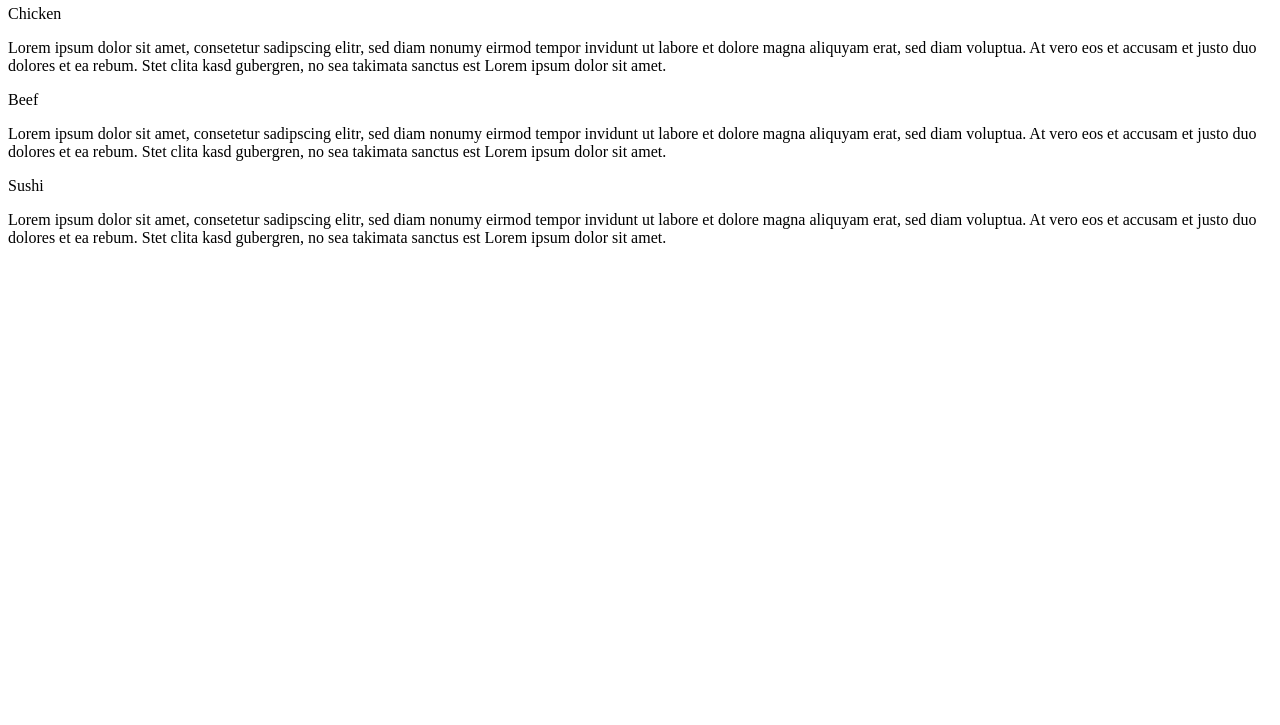
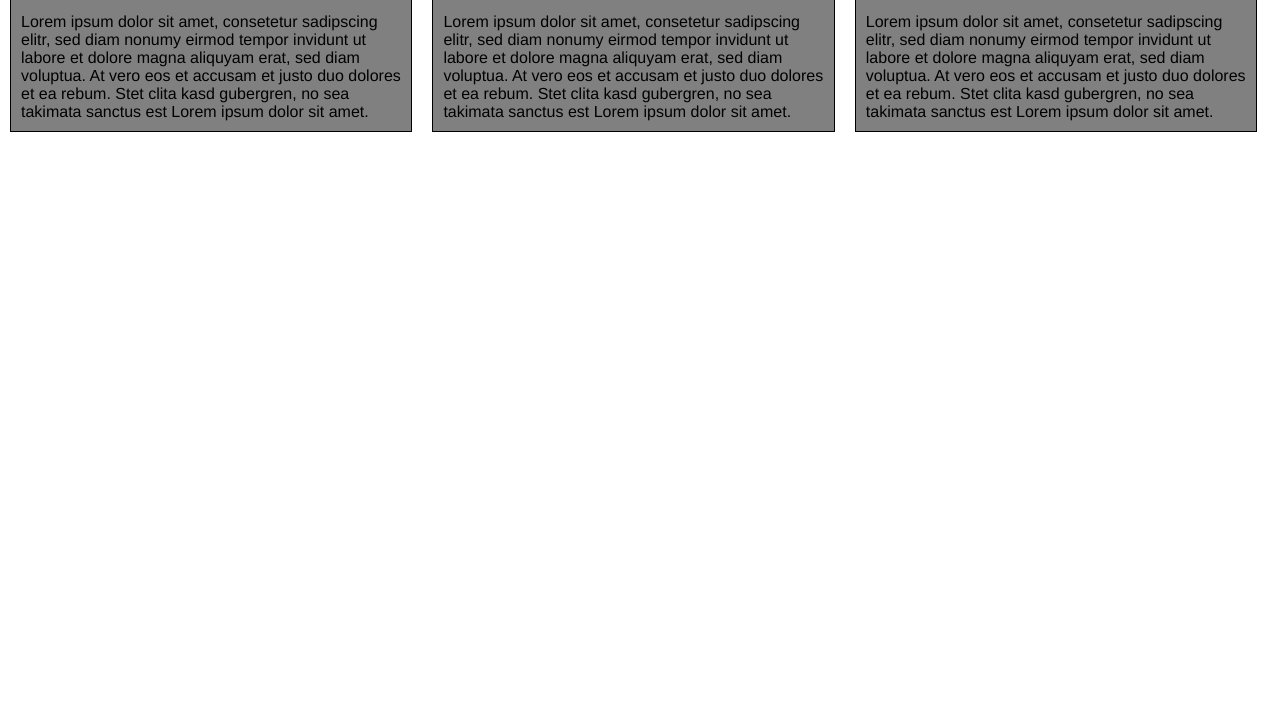
Before and after one commit to AdBeNano/coursera_htmlcssjs, a plain HTML site: page couserea/mod2_solution/index.html in a window 1280 px wide. Shown: the part 75-800 px from the top of the page. Drawn offline with Linux system fonts and the light colour scheme; files that its build step writes are made by us from their sources.

Commit message:
Update index.html

```diff
--- a/couserea/mod2_solution/index.html
+++ b/couserea/mod2_solution/index.html
@@ -5,7 +5,7 @@
 <meta charset="utf-8">
 <meta name="viewport" content="width=device-width, initial-scale=1">
 <title>Assigment Solution for Module 2</title>
-<link rel="stylesheet" href="css/styles.css">
+<link rel="stylesheet" href="couserea/mod2_solution/css/style.css">
 </head>
 
 <body>
```
